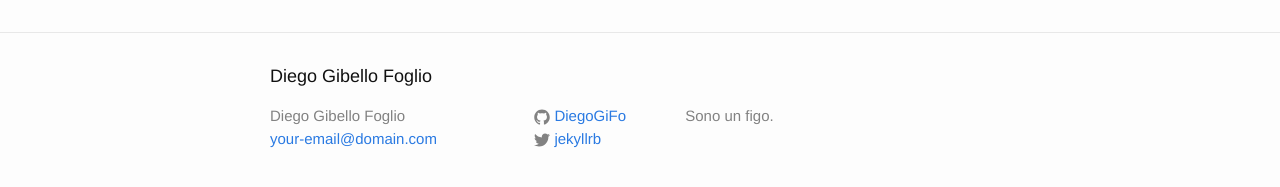
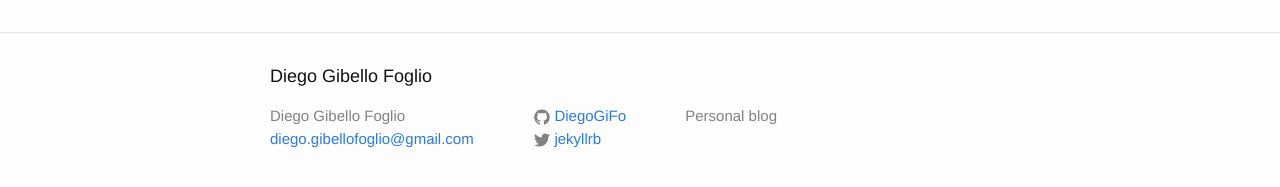
Before and after one commit to DiegoGiFo/DiegoGiFo.github.io, a Jekyll site: the page built from about.md, in a window 1280 px wide. Shown: the part 318-505 px from the top of the page. Built offline with Jekyll 4.4.1, drawn with Linux system fonts in a browser that asks for light colours.

Commit message:
Update info

```diff
--- a/_config.yml
+++ b/_config.yml
@@ -7,9 +7,9 @@
 
 # Site settings
 title: Diego Gibello Foglio
-email: your-email@domain.com
+email: diego.gibellofoglio@gmail.com
 description: > # this means to ignore newlines until "baseurl:"
-  Sono un figo.
+  Personal blog
 baseurl: "" # the subpath of your site, e.g. /blog
 url: "http://diegogifo.github.io" # the base hostname & protocol for your site
 twitter_username: jekyllrb
```
